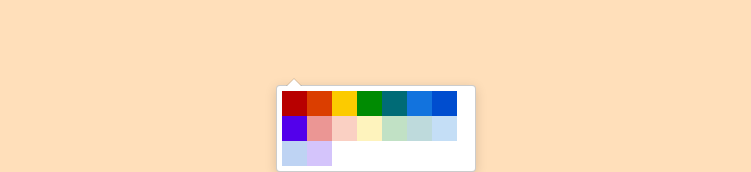
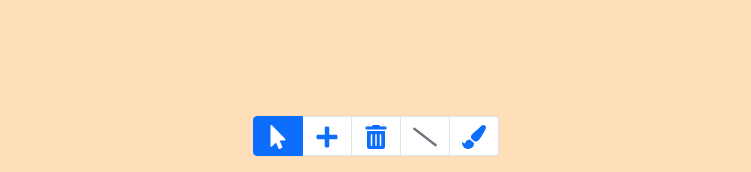
Before and after one commit to TheNarrator42/crispy-notes, a React (Create React App) app in the folder client/: page / in a window 1280 px wide. Shown: the part 628-800 px from the top of the page, without its empty margins (264-1015 px from the left). Built offline with nearby package versions, Linux system fonts and the light colour scheme.

Commit message:
background color picker or something

```diff
--- a/client/src/components/Book.jsx
+++ b/client/src/components/Book.jsx
@@ -20,6 +20,9 @@ const Book = (props) => {
   const [pages, setPages] = useState(props.pages);
   const [option, setOption] = useState(1);
   const [makingLine, setMakingLine] = useState([0, -1]);
+  const [color, setColor] = useState(props.color);
+  const [changingBackground, setChangingBackground] = useState(false);
+  const [clickCoords, setClickCoords] = useState([0, 0]);
   // const [mousePos, setMousePos] = useState({ x: 0, y: 0 });
 
   // useEffect(() => {
@@ -246,11 +249,11 @@ const Book = (props) => {
 
   const onBackgroundClick = (e) => {
     if (
-      option === 2 &&
-      (e.target.className === "book-container" ||
+      e.target.className === "book-container" ||
       e.target.className === "page-container" ||
-        e.target.className.baseVal === "lines-container")
+      e.target.className.baseVal === "lines-container"
     ) {
+      if (option === 2) {
         let list = [...pages];
         if (active === -1) {
           list.push({ id: pages.length, title: "", cards: [], lines: [] });
@@ -268,6 +271,12 @@ const Book = (props) => {
           });
         }
         setPages(list);
+      } else if (option === 5) {
+        if (!changingBackground) {
+          setClickCoords([e.clientX, e.clientY]);
+        }
+        setChangingBackground(!changingBackground);
+      }
     }
   };
 
@@ -281,11 +290,15 @@ const Book = (props) => {
     }
   };
 
+  const handleBackgroundChange = (color, e) => {
+    setColor(color.hex);
+  };
+
   return (
     <div
       className="full-container"
       style={{
-        background: props.color,
+        background: color,
       }}
     >
       <div className="book-container" onClick={onBackgroundClick}>
@@ -326,8 +339,15 @@ const Book = (props) => {
           />
         ))}
       </div>
-      {/* <Pagination>{toolbar}</Pagination> */}
-      <GithubPicker />
+      {changingBackground && (
+        <GithubPicker
+          // color={color}
+          colors={["#ffb3ba", "#ffdfba", "#ffffba", "#baffc9", "#bae1ff"]}
+          width="137px"
+          onChange={handleBackgroundChange}
+        />
+      )}
+      <Pagination>{toolbar}</Pagination>
     </div>
   );
 };
```
Lines whose indentation alone changed are shown as unchanged.
